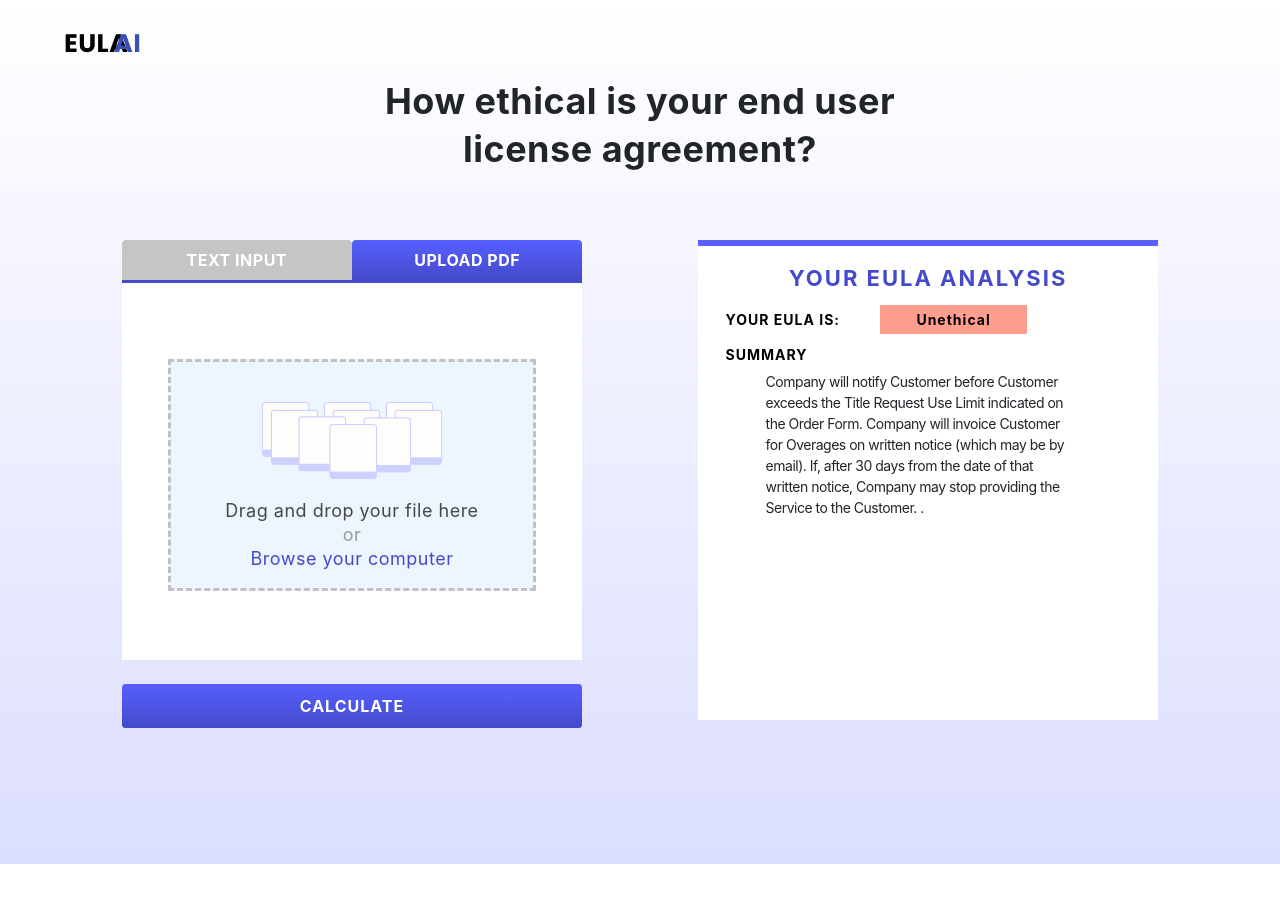
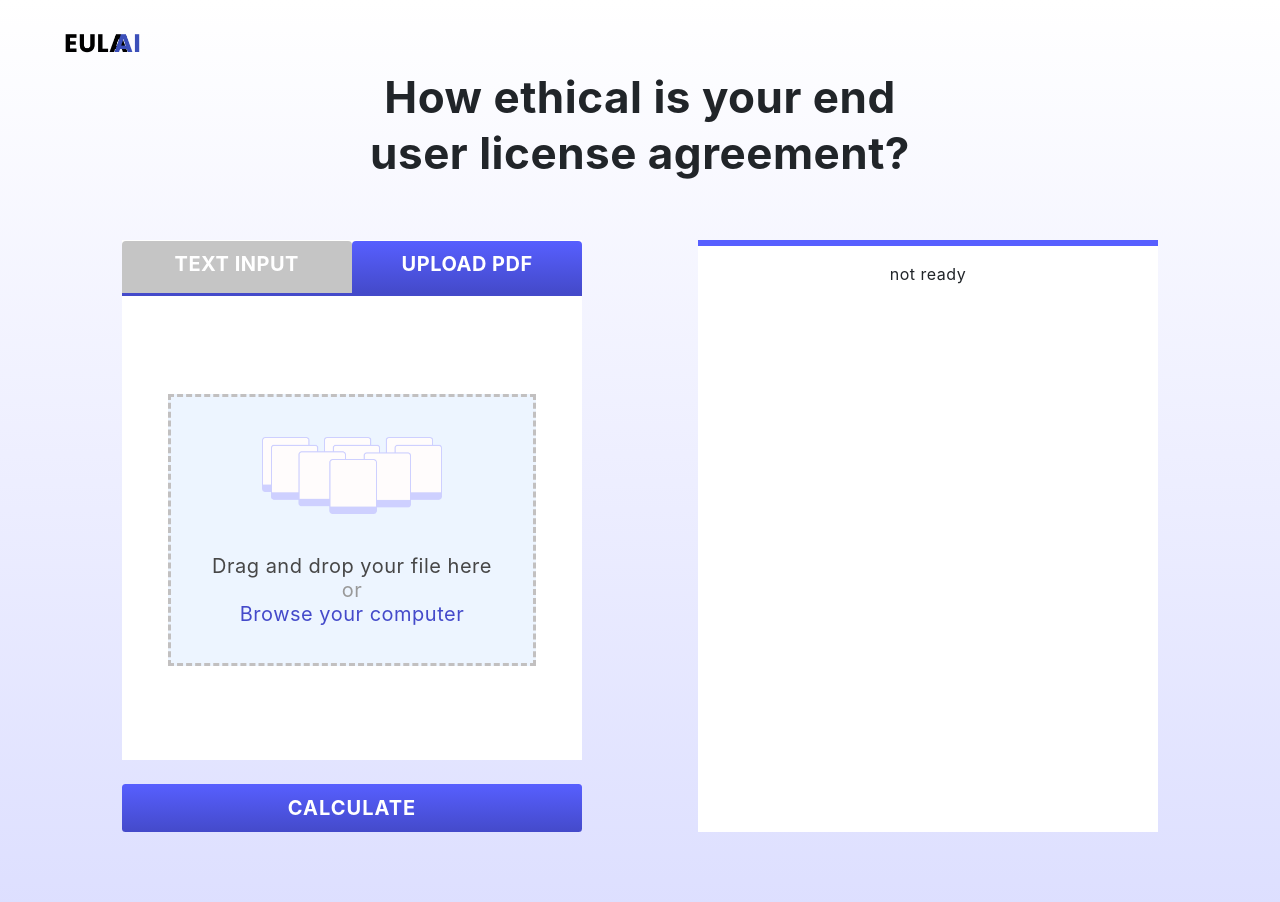
Before and after one commit to parp1/EULA.ai, a React (Create React App) app in the folder frontend/: page / in a window 1280 px wide. Both pictures are taken after a click on the tab "UPLOAD PDF". Shown: the top 902 px of the page. Before the commit the page ends 864 px from the top, so only its background shows below. Built offline with nearby package versions, Linux system fonts and the light colour scheme.

Commit message:
Frontend output states (#71)

```diff
--- a/frontend/src/App.jsx
+++ b/frontend/src/App.jsx
@@ -22,7 +22,6 @@ const globalStyles = (
 				color: inherit;
 				text-decoration: none;
 			}
-
 			* {
 				box-sizing: border-box;
 			}
@@ -30,19 +29,45 @@ const globalStyles = (
 	/>
 );
 
-class App extends Component {
-	constructor(props){
+class App extends React.Component {
+	constructor(props) {
 		super(props);
 		this.state = {
-			summary_value: {classification: "unethical", error: "None", summary: "Company will notify Customer before Customer exceeds the Title Request Use Limit indicated on the Order Form. Company will invoice Customer for Overages on written notice (which may be by email). If, after 30 days from the date of that written notice, Company may stop providing the Service to the Customer. ."}
-			// summary_value: {classification: "", error: "", summary: ""}
+			outputState: 0 /* 0 = idle, 1 = calculating, 2 = valid response, 3 = error */,
+			error: '',
+			classification: '',
+			summary: '',
+		};
+		this.updateOutputState = this.updateOutputState.bind(this);
+		this.setCalculating = this.setCalculating.bind(this);
+	}
 
+	updateOutputState(response) {
+		if (response.error == 'None') {
+			this.setState({
+				outputState: 2 /* valid response */,
+				error: '',
+				classification: response.classification,
+				summary: response.summary,
+			});
+		} else {
+			this.setState({
+				outputState: 3 /* error */,
+				error: response.error,
+				classification: '',
+				summary: '',
+			});
 		}
 	}
 
-	updateShared(value) {
-        this.setState({summary_value: value});
-    }
+	setCalculating() {
+		this.setState({
+			outputState: 1 /* calculating */,
+			error: '',
+			classification: '',
+			summary: '',
+		});
+	}
 
 	render() {
 		return (
@@ -58,39 +83,32 @@ class App extends Component {
 				</HeaderBox>
 				<BodyBox>
 					<BodyBoxHalf>
-						<Input summary_value={this.state.summary_value} updateShared={this.updateShared}/>
+						<Input updateOutput={this.updateOutputState} setCalculating={this.setCalculating} />
 					</BodyBoxHalf>
 					<BodyBoxHalf>
-						<Output summary_value={this.state.summary_value}/>
+						<Output updateResponse={this.state} />
 					</BodyBoxHalf>
 				</BodyBox>
 			</Container>
 		);
-
 	}
-
 }
 
 const HeaderBox = styled('div')`
-	/* border: 1px solid red; */
 	width: 100%;
 	height: 22vh;
 `;
 
 const HeaderTop = styled('div')`
-	/* border: 1px solid red; */
 	height: 15%;
 	width: 100%;
-
 	text-align: left;
 `;
 
 const HeaderBottom = styled('div')`
-	/* border: 1px solid red; */
 	height: 85%;
 	width: 100%;
 	text-align: center;
-
 	display: flex;
 	flex-direction: column;
 	justify-content: space-around;
@@ -98,17 +116,14 @@ const HeaderBottom = styled('div')`
 
 const Headline = styled('div')`
 	margin: auto;
-	/* border: 1px solid red; */
 	width: 50%;
 	text-align: center;
-
-	font-size: 36px;
+	font-size: 5.5vh;
 	font-weight: 700;
-	line-height: 48px;
+	line-height: 7vh;
 `;
 
 const Logo = styled('img')`
-	/* border: 1px solid red; */
 	width: 6vw;
 	height: auto;
 `;
@@ -125,8 +140,6 @@ const BodyBox = styled('div')`
 	margin-right: auto;
 	width: 100%;
 	min-height: 75vh;
-	/* border: 1px solid red; */
-
 	display: flex;
 	flex-direction: row;
 	justify-content: space-between;
@@ -135,7 +148,6 @@ const BodyBox = styled('div')`
 const BodyBoxHalf = styled('div')`
 	width: 100%;
 	min-height: 100%;
-	/* border: 1px solid red; */
 	display: flex;
 	flex-direction: row;
 	justify-content: space-around;
--- a/frontend/src/components/Input/Input.css
+++ b/frontend/src/components/Input/Input.css
@@ -4,23 +4,29 @@
 */
 
 .nav-tabs {
+	height: 7vh;
 	border-bottom: 4px solid #444aca;
+	padding: auto;
+}
+
+.nav-link {
+	margin-top: auto;
+	margin-bottom: auto;
+	display: block;
+	height: 100%;
+	width: 50%;
+	font-size: 2.5vh;
 }
 
 .nav-link.active {
 	color: #ffffff !important;
 	background: linear-gradient(#575fff, #444aca) !important;
-	border-bottom: 11px solid #444aca !important;
+	border-bottom: 20px solid #444aca !important;
 	font-weight: bold;
 }
 
-.nav-link {
-	display: block;
-	width: 50%;
-}
-
 .nav-tabs .nav-link {
-	margin-bottom: -1px;
+	/* margin-bottom: -1px; */
 	border: none !important;
 }
 
@@ -30,22 +36,30 @@
 	font-weight: bold;
 }
 
+.tab-content {
+	height: 100%;
+}
+
+.tab-pane {
+	height: 90%;
+}
+
 .dropzone {
-	max-height: 70%;
 	display: flex;
 	flex-direction: column;
 	justify-content: space-around;
 	text-align: center;
+	max-height: 34vh;
 	width: 80%;
-	margin-left: auto;
-	margin-right: auto;
-	padding-top: 40px;
-	padding-bottom: 40px;
+	margin: auto;
+	padding-top: 5vh;
+	padding-bottom: 5vh;
 	text-align: center;
 	border: 3px dashed #c2c0c0;
 	background-color: #edf5ff;
-	font-size: 18px;
-	line-height: 24px;
+	font-size: 2.5vh;
+	line-height: 3vh;
 	font-style: bold;
 	outline: none;
+	/* border: 1px solid red; */
 }
--- a/frontend/src/components/Input/Input.jsx
+++ b/frontend/src/components/Input/Input.jsx
@@ -28,61 +28,55 @@ class Input extends Component {
 		this.setState({text: e.target.value});
 	};
 
-	getFile = (e) => {
-		console.log('INPUT TYPE:', this.state.inputType);
-		console.log(e.target.files[0]);
-		this.setState({file: e.target.files[0]});
-		this.setState({isFileSelected: true});
-	};
-
 	sendInput = (e) => {
 		e.preventDefault();
 		if (this.state.inputType === input.TEXT) {
 			if (this.state.text.length > 0) {
-				alert('Do something with this input text: ' + this.state.text);
-
-				axios.post("/text",
+				this.props.setCalculating();
+				axios
+					.post(
+						'/text',
 						{text: this.state.text},
 						{
 							headers: {
-						"Content-type": "application/json; charset=UTF-8",
-						"Access-Control-Allow-Origin": "*",
-						"Access-Control-Allow-Methods": "GET,PUT,POST,DELETE,PATCH,OPTIONS"
+								'Content-type': 'application/json; charset=UTF-8',
+								'Access-Control-Allow-Origin': '*',
+								'Access-Control-Allow-Methods': 'GET,PUT,POST,DELETE,PATCH,OPTIONS',
+							},
 						}
+					)
+					.then(
+						(response) => {
+							console.log(response.data);
+							this.props.updateOutput(response.data);
+						},
+						(error) => {
+							console.log(error);
+							this.props.updateOutput(error);
 						}
-					).then((response) => {
-					console.log(response.data);
-					this.props.updateShared(response.data)
-					}, (error) => {
-					console.log(error);
-					});
-
-
+					);
 			}
-		}
-		// if (this.state.inputType === input.FILE) {
-		else{
+		} else {
 			if (this.state.isFileSelected && this.state.file !== null) {
 				alert('Sending file!');
 				const formData = new FormData();
-					formData.append(
-			        "file",
-			        this.state.file,
-			        this.state.file.name
+				formData.append('file', this.state.file, this.state.file.name);
+				axios
+					.post('/pdf', formData, {
+						headers: {
+							'Content-type': 'application/json; charset=UTF-8',
+							'Access-Control-Allow-Origin': '*',
+							'Access-Control-Allow-Methods': 'GET,PUT,POST,DELETE,PATCH,OPTIONS',
+						},
+					})
+					.then(
+						(response) => {
+							console.log(response.data);
+						},
+						(error) => {
+							console.log(error);
+						}
 					);
-				axios.post("/pdf",formData,
-					{
-						headers: {
-						"Content-type": "application/json; charset=UTF-8",
-						"Access-Control-Allow-Origin": "*",
-						"Access-Control-Allow-Methods": "GET,PUT,POST,DELETE,PATCH,OPTIONS"
-						}
-					}
-				).then((response) => {
-				console.log(response.data);
-				}, (error) => {
-				console.log(error);
-				});
 			}
 		}
 	};
@@ -99,10 +93,10 @@ class Input extends Component {
 			}
 			this.setState({file: acceptedFiles[0]});
 			this.setState({isFileSelected: true});
-			console.log('ACCEPTED FILE', acceptedFiles[0]);
 		}
 		if (rejectedFiles && rejectedFiles.length) {
 			rejectedFiles.map((file) => {
+				// TODO: Handle input error
 				console.log('ERROR', file.errors);
 			});
 		}
@@ -118,6 +112,7 @@ class Input extends Component {
 						</Tab>
 						<Tab eventKey={input.FILE} title="UPLOAD PDF">
 							<UploadContainer>
+								<UploadContainerInner>
 									<Dropzone onDrop={this.handleDrop} multiple="false" accept="application/pdf">
 										{({getRootProps, getInputProps}) => (
 											<div {...getRootProps({className: 'dropzone'})}>
@@ -129,7 +124,6 @@ class Input extends Component {
 											</div>
 										)}
 									</Dropzone>
-								{/* <input type="file" onChange={this.getFile} /> */}
 
 									{this.state.file && (
 										<UploadedFileBox>
@@ -146,6 +140,7 @@ class Input extends Component {
 											</UploadedFileBoxRight>
 										</UploadedFileBox>
 									)}
+								</UploadContainerInner>
 							</UploadContainer>
 						</Tab>
 					</Tabs>
@@ -157,7 +152,7 @@ class Input extends Component {
 						(this.state.inputType == input.FILE && this.state.isFileSelected === null)
 					}
 				>
-					CALCULATE
+					Calculate
 				</CalculateButton>
 			</div>
 		);
@@ -179,15 +174,16 @@ const UploadedFileBoxRight = styled.div`
 `;
 
 const Uploading = styled.div`
-	font-size: 10px;
-	letter-spacing: 1px;
+	font-size: 1.5vh;
+	letter-spacing: 0.3vh;
+	line-height: 2vh;
 	color: ${colors.GRAY};
 	text-align: left;
 `;
 
 const UploadBar = styled.div`
 	width: 100%;
-	height: 6px;
+	height: 0.75vh;
 	background-color: ${colors.LIGHTER_GRAY};
 `;
 
@@ -200,13 +196,16 @@ const Percentage = styled.div`
 `;
 
 const UploadedFileBox = styled.div`
-	height: 50px;
+	height: 7vh;
 	width: 80%;
 	margin-left: auto;
 	margin-right: auto;
 	display: flex;
 	flex-direction: row;
 	justify-content: space-between;
+	margin-top: 3vh;
+	font-size: 2.5vh;
+	line-height: 3vh;
 `;
 
 const UploadedFileBoxLeft = styled.div`
@@ -217,14 +216,18 @@ const PDFImage = styled.img`
 	height: 100%;
 `;
 
+const UploadContainerInner = styled.div`
+	height: auto;
+	width: 100%;
+`;
+
 const UploadContainer = styled.div`
-	height: 380px;
+	height: 100%;
 	width: 100%;
+	padding: auto;
 	display: flex;
 	flex-direction: column;
 	justify-content: space-around;
-	padding-top: 26px;
-	padding-bottom: 22px;
 `;
 
 const FileImage = styled.img`
@@ -236,7 +239,7 @@ const FileImage = styled.img`
 
 const DragAndDropText = styled.div`
 	color: ${colors.CHARCOAL};
-	margin-top: 20px;
+	margin-top: 5vh;
 `;
 
 const OrText = styled.div`
@@ -248,7 +251,7 @@ const BrowseComputerText = styled.div`
 `;
 
 const Container = styled.div`
-	height: 420px;
+	height: 65vh;
 	width: 36vw;
 	background-color: ${colors.WHITE};
 `;
@@ -259,9 +262,12 @@ const CalculateButton = styled.button`
 	margin-top: 3vh;
 	border: none !important;
 	font-weight: bold;
+	font-size: 2.5vh;
+	text-transform: uppercase;
+	height: 6vh;
 	width: 100%;
 	border-radius: 3.5px;
-	padding: 10px !important;
+	padding: auto;
 	opacity: 1;
 	transition: 0.3s;
 	letter-spacing: 1px !important;
@@ -276,12 +282,11 @@ const CalculateButton = styled.button`
 
 const TextInput = styled('textarea')`
 	width: 100%;
-	height: 50vh;
+	height: 100%;
 	resize: none;
-
+	font-size: 2.5vh;
 	padding: 5px 10px;
 	border: none !important;
-
 	&:focus {
 		outline: none !important;
 	}
--- a/frontend/src/components/Output/Output.jsx
+++ b/frontend/src/components/Output/Output.jsx
@@ -6,142 +6,124 @@ class Output extends Component {
 	constructor(props) {
 		super(props);
 		this.state = {
-			classification: this.props.summary_value.classification,
-			error: this.props.summary_value.error,
-			summary: this.props.summary_value.summary
+			outputState: 0 /* 0 = idle, 1 = calculating, 2 = valid response, 3 = error */,
+			error: '',
+			classification: '',
+			summary: '',
 		};
 	}
 
-
+	componentWillReceiveProps(props) {
+		this.setState(props.updateResponse);
+	}
 
 	render() {
-		console.log(this.props)
 		return (
 			<Container>
 				<TopBar />
 				<BelowTopBar>
-					<YourEulaAnalysis>YOUR EULA ANALYSIS</YourEulaAnalysis>
-					{/*<Header>ETHICALITY SCORE</Header>
-					<PercentageBar>
-						<PercentageBarInner widthPercentage={this.state.ethicalityScore} color="#9EBEAF">
-							<PercentageNumber>{this.state.ethicalityScore}%</PercentageNumber>
-						</PercentageBarInner>
-					</PercentageBar>
-					<Header>CONFIDENCE SCORE</Header>
-					<PercentageBar>
-						<PercentageBarInner widthPercentage={this.state.confidenceScore} color="#FFCBA1">
-							<PercentageNumber>{this.state.confidenceScore}%</PercentageNumber>
-						</PercentageBarInner>
-					</PercentageBar>*/}
-					<Header>
-						YOUR EULA IS:
-						<EthicalityBanner ethical_value={this.state.classification}>
-							{this.state.classification.charAt(0).toUpperCase() + this.state.classification.slice(1)}
-						</EthicalityBanner>
-					</Header>
-					<Header>SUMMARY</Header>
-					<SummaryPoint>
-						<SummaryText>{this.state.summary}</SummaryText>
-					</SummaryPoint>
+					{this.state.outputState == 0 && <div>not ready</div>}
+					{this.state.outputState == 1 && (
+						<>
+							{/* TODO (Ruban): Calculating screen */}
+							<div>Calculating</div>
+						</>
+					)}
+					{this.state.outputState == 2 && (
+						<>
+							<YourEulaAnalysis>Your EULA Analysis</YourEulaAnalysis>
+							<EulaAnalysisTop>
+								<Header>Your EULA is:</Header>
+								<EthicalityBar classification={this.state.classification}>{this.state.classification}</EthicalityBar>
+							</EulaAnalysisTop>
+							<EulaAnalysisBottom>
+								<Header>Summary:</Header>
+								<SummaryText>{this.state.summary}</SummaryText>
+							</EulaAnalysisBottom>
+						</>
+					)}
+					{this.state.outputState == 3 && (
+						<>
+							<div>{this.state.error}</div>
+						</>
+					)}
 				</BelowTopBar>
 			</Container>
 		);
 	}
 }
 
-const gang = (value) => {
-	if(value === "unethical") {
-		return "#ff9e8e";
-	}
-	if(value === "ethical") {
-		return "#9EBEAF";
-	}
+////////////////////// TODO (Stephanie): Not ready ///////////////////////
 
-}
-const EthicalityBanner = styled.span`
+////////////////////// TODO (Ruban): Calculating ///////////////////////
 
-	background-color: ${(props) => gang(props.ethical_value) };
-	padding: 1.5% 9%;
-	margin-left: 40px;
+////////////////////// Valid response ///////////////////////
+
+const YourEulaAnalysis = styled.div`
+	width: 100%;
+	font-weight: bolder;
+	font-size: 4vh;
+	letter-spacing: 2px;
+	text-transform: uppercase;
+	color: ${colors.DARKER_PURPLE};
 `;
 
-const BulletPoint = styled.div`
-	width: 8px;
-	height: 8px;
-	margin-top: 8px;
-	background-color: ${colors.DARK_PURPLE};
+const EulaAnalysisTop = styled.div`
+	height: 100%;
+	width: 98%;
+	display: flex;
+	flex-direction: row;
+	justify-content: space-between;
+	margin-top: 3vh;
+`;
+
+const EthicalityBar = styled.div`
+	height: 5vh;
+	width: 100%;
+	background-color: ${(props) => (props.classification == 'ethical' ? '#9EBEAF' : '#FFC4BB')};
+	padding-right: 10px;
+	margin-top: 1vh;
+	text-transform: uppercase;
+	font-weight: bolder;
+	font-size: 18px;
+	color: ${colors.BLACK};
+	text-align: center;
 	display: flex;
 	flex-direction: column;
 	justify-content: space-around;
 `;
 
-const SummaryText = styled.div`
-	width: 94%;
-	font-size: 14px;
-	letter-spacing: -0.5px;
-
-`;
-
-const SummaryPoint = styled.div`
-	width: 100%;
-	text-align: left;
-	display: flex;
-	flex-direction: row;
-	justify-content: space-between;
-	margin-bottom: 10px;
-	padding: 0px 40px;
-`;
-
-const PercentageNumber = styled.div`
-	width: 100%;
-	font-weight: bolder;
-	font-size: 18px;
-	color: ${colors.BLACK};
-	text-align: right;
-	height: 100%;
-	display: flex;
-	flex-direction: column;
-	justify-content: space-around;
-`;
-
-const PercentageBarInner = styled.div`
-	width: ${(props) => props.widthPercentage}%;
-	height: 100%;
-	background-color: ${(props) => props.color};
-	padding-right: 10px;
-`;
-
-const PercentageBar = styled.div`
-	width: 100%;
-	height: 40px;
-	background-color: ${colors.LIGHTER_GRAY};
-	display: flex;
-	flex-direction: row;
-	justify-content: space-between;
-`;
-
-const BelowTopBar = styled.div`
-	width: 100%;
-	padding: 16px 28px;
-`;
-
 const Header = styled.div`
 	width: 100%;
 	font-weight: bolder;
-	font-size: 14px;
+	font-size: 2.5vh;
 	letter-spacing: 1px;
 	color: ${colors.BLACK};
 	text-align: left;
-	margin-top: 14px;
-	margin-bottom: 6px;
+	text-transform: uppercase;
 `;
 
-const YourEulaAnalysis = styled.div`
-	width: 100%;
-	font-weight: bolder;
-	font-size: 22px;
-	letter-spacing: 2px;
-	color: ${colors.DARKER_PURPLE};
+const EulaAnalysisBottom = styled.div`
+	margin-top: 3vh;
+`;
+
+const SummaryText = styled.div`
+	width: 94%;
+	font-size: 2.4vh;
+	text-align: left;
+	margin-top: 2vh;
+	margin-left: 2vw;
+`;
+
+////////////////////// TODO (Stephanie): Error ///////////////////////
+
+////////////////////// General ///////////////////////
+
+const BelowTopBar = styled.div`
+	margin-left: auto;
+	margin-right: auto;
+	width: 96%;
+	padding: 16px 28px;
 `;
 
 const TopBar = styled.div`
@@ -151,7 +133,7 @@ const TopBar = styled.div`
 `;
 
 const Container = styled.div`
-	height: 480px;
+	height: 74vh;
 	width: 36vw;
 	background-color: ${colors.WHITE};
 	overflow-y: scroll;
--- a/frontend/src/constants/styles.jsx
+++ b/frontend/src/constants/styles.jsx
@@ -12,6 +12,5 @@ export const colors = {
 	GRAY: '#999999',
 	GREEN: '#9EBEAF',
 	YELLOW: '#FFCBA1',
+	RED: '#ffc4bb',
 };
-
-// TODO: Add fonts
```
Lines whose indentation alone changed are shown as unchanged.
